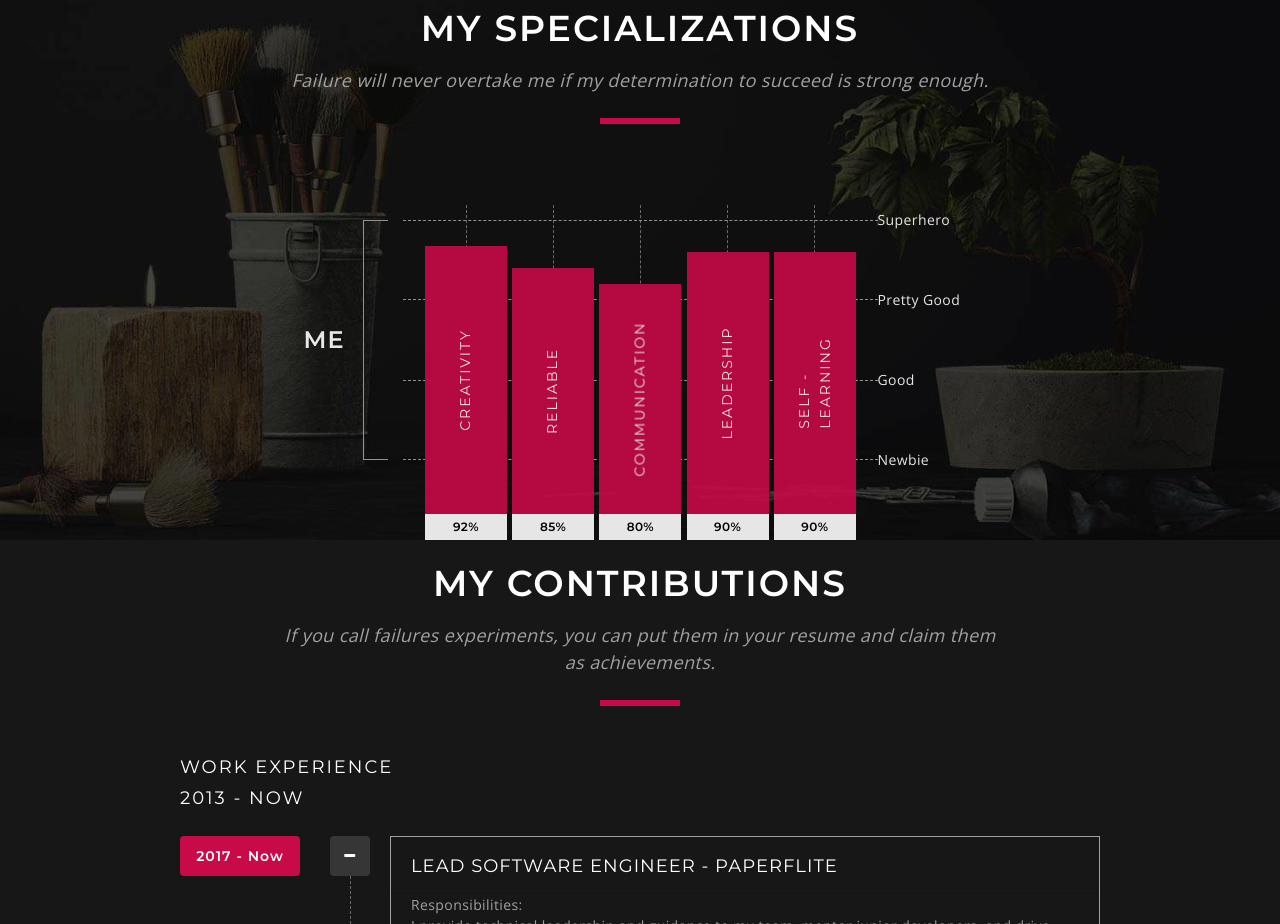
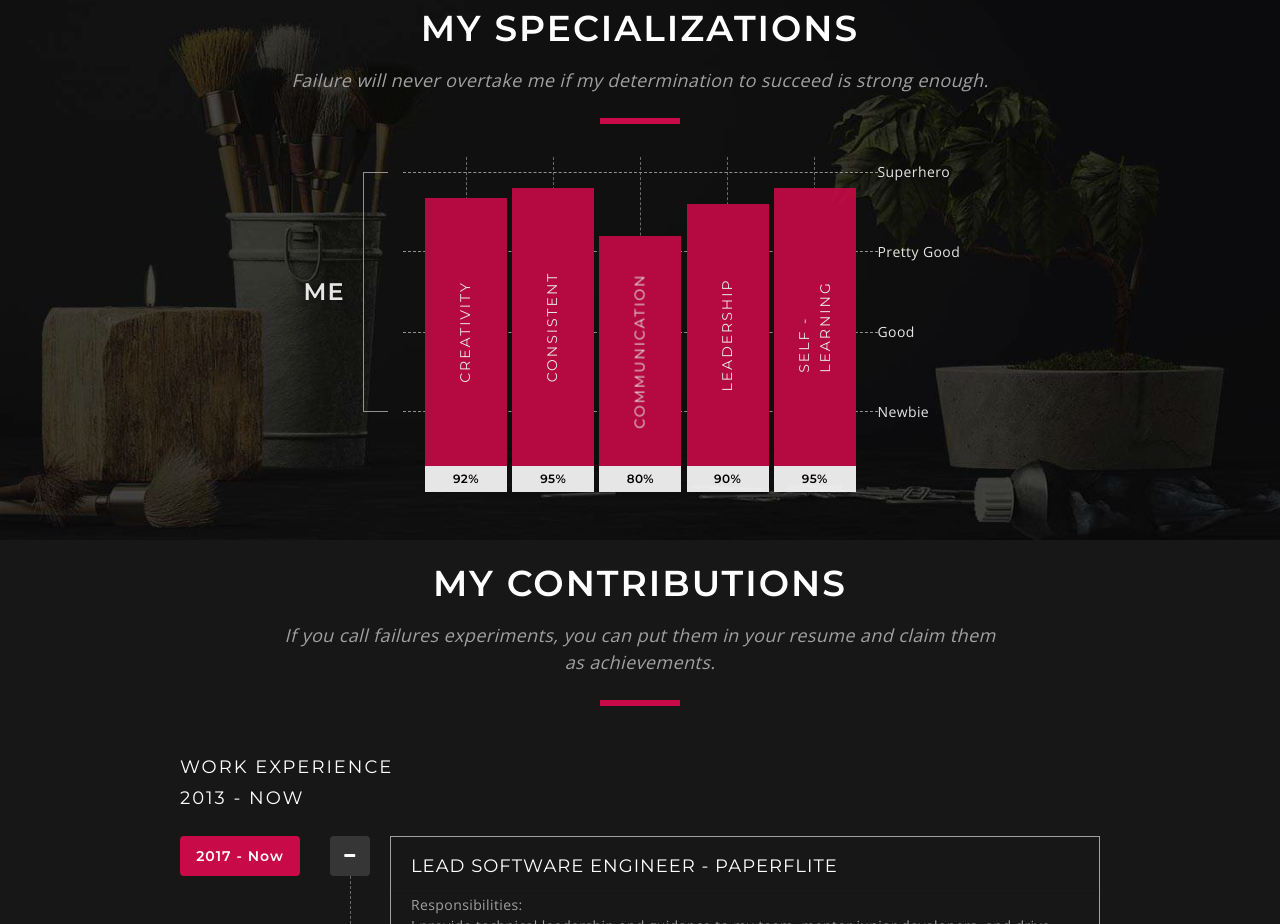
Before and after one commit to srinicreativemind/InnovateInfinity-portfolio, a plain HTML site: page index.html in a window 1280 px wide. Shown: the part 3600-4524 px from the top of the page. Drawn offline with nearby package versions, Linux system fonts and the light colour scheme; a script that the page names is missing.

Commit message:
minor changes added

```diff
--- a/index.html
+++ b/index.html
@@ -317,7 +317,7 @@
 
       </div>
 
-      <div class="row justify-content-center mt-5 pt-5" data-aos="zoom-in" data-aos-offset="200"
+      <div class="row justify-content-center pb-5 pt-5" data-aos="zoom-in" data-aos-offset="200"
         data-aos-easing="ease-in-sine">
         <div class="col-11 col-md-8 col-lg-6 col-xl-5">
           <div class="chart-column">
@@ -358,11 +358,11 @@
 
               <div class="item">
                 <div class="bar">
-                  <div class="item-progress bg-base-color" data-percent="85">
-                    <span class="font-alt letter-spacing-2 text-medium text-uppercase text-white">Reliable</span>
+                  <div class="item-progress bg-base-color" data-percent="95">
+                    <span class="font-alt letter-spacing-2 text-medium text-uppercase text-white">Consistent</span>
                   </div>
 
-                  <span class="bg-white font-alt font-w-600 text-small">85%</span>
+                  <span class="bg-white font-alt font-w-600 text-small">95%</span>
                 </div>
 
               </div>
@@ -391,11 +391,11 @@
 
               <div class="item">
                 <div class="bar">
-                  <div class="item-progress bg-base-color" data-percent="90">
+                  <div class="item-progress bg-base-color" data-percent="95">
                     <span class="font-alt letter-spacing-2 text-medium text-uppercase text-white">Self -Learning</span>
                   </div>
 
-                  <span class="bg-white font-alt font-w-600 text-small">90%</span>
+                  <span class="bg-white font-alt font-w-600 text-small">95%</span>
                 </div>
 
               </div>
```
